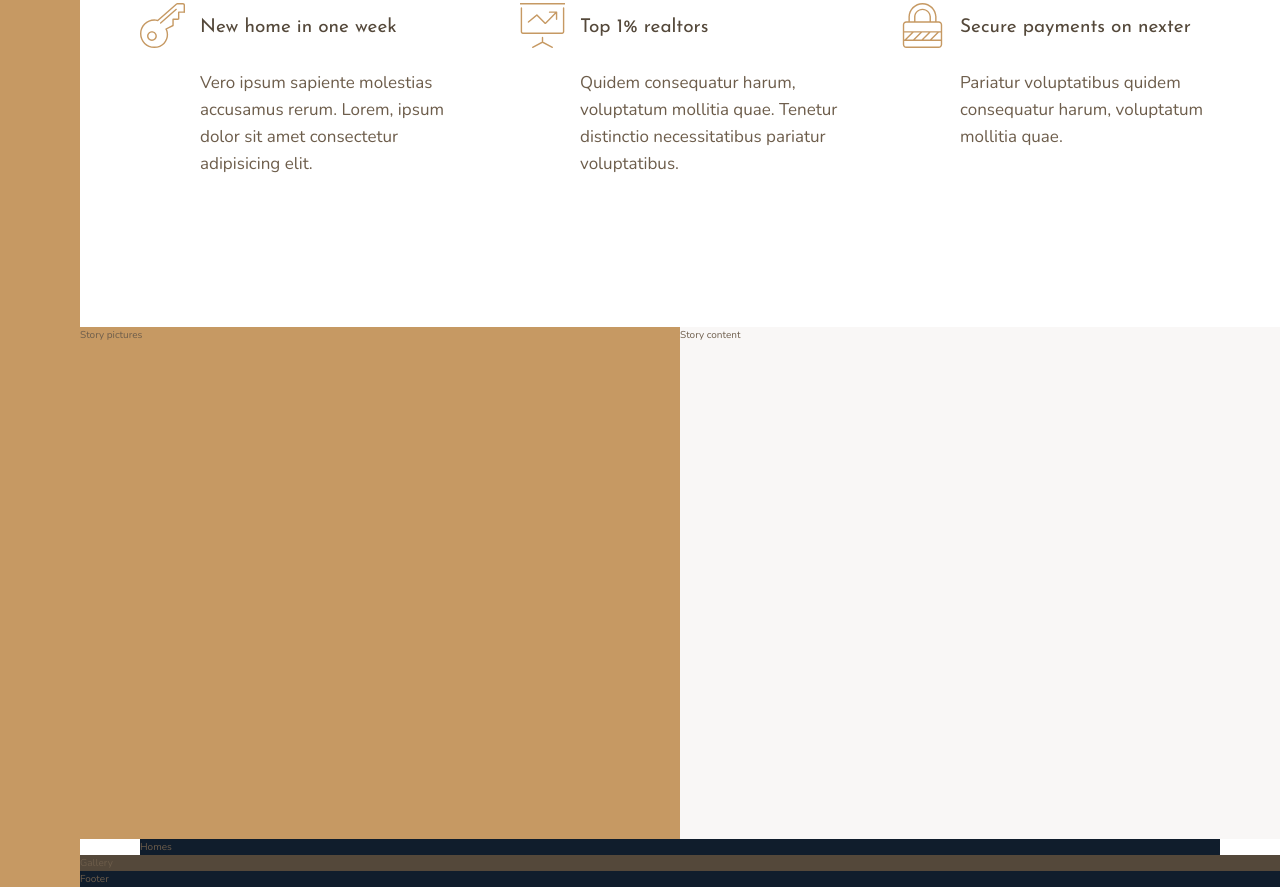
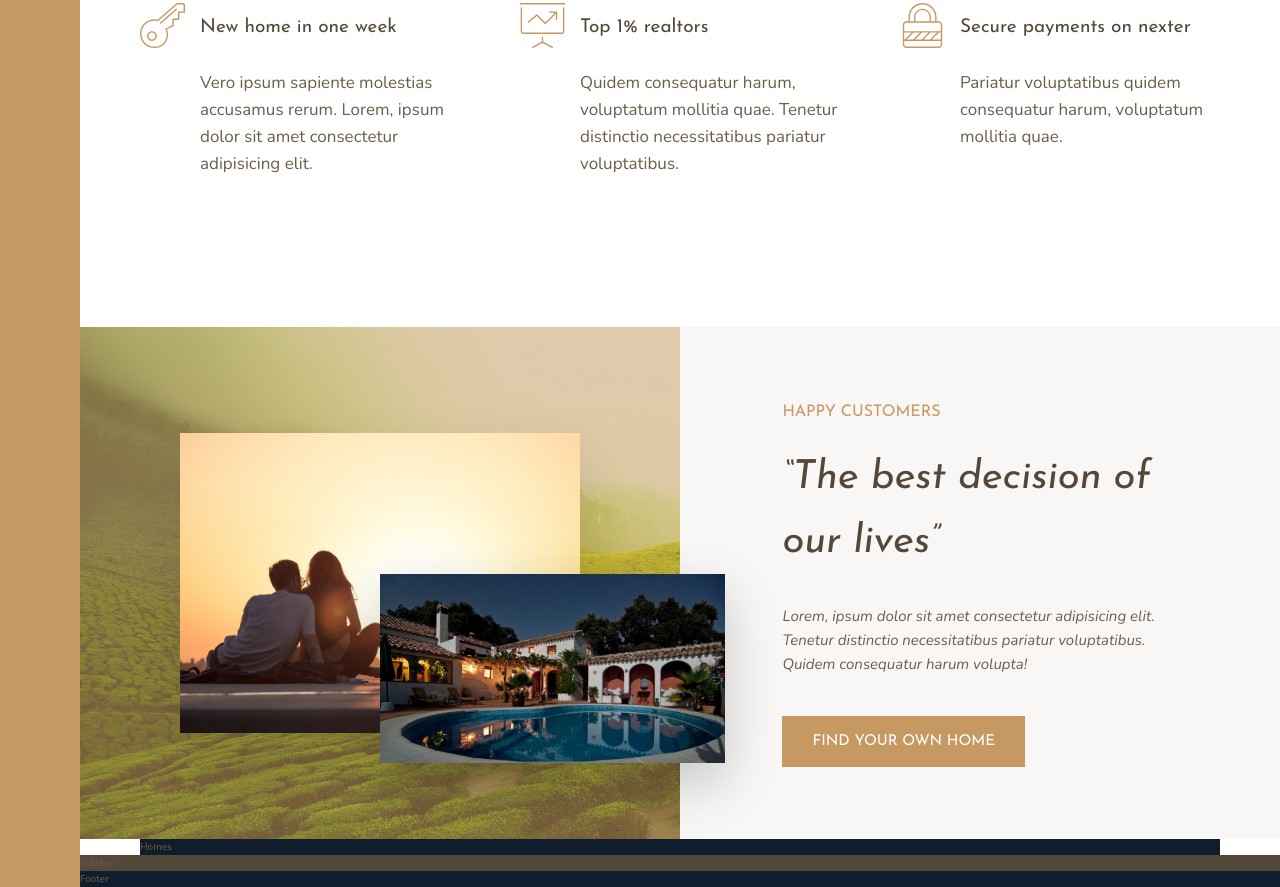
Before and after one commit to narcisabadea/Nexter-Advanced-CSS-Course, a website: page index.html in a window 1280 px wide. Shown: the part 1001-1888 px from the top of the page. Drawn offline with nearby package versions, Linux system fonts and the light colour scheme.

Commit message:
Added story section

```diff
--- a/index.html
+++ b/index.html
@@ -85,8 +85,26 @@
         </p>
       </div>
     </section>
-    <div class="story__pictures">Story pictures</div>
-    <div class="story__content">Story content</div>
+    <div class="story__pictures">
+      <img
+        src="img/story-1.jpeg"
+        alt="Couple with new house"
+        class="story__img--1"
+      />
+      <img src="img/story-2.jpeg" alt="New house" class="story__img--2" />
+    </div>
+    <div class="story__content">
+      <h3 class="heading-3 mb-sm">Happy Customers</h3>
+      <h2 class="heading-2 heading-2--dark mb-md">
+        &ldquo;The best decision of our lives&rdquo;
+      </h2>
+      <p class="story__text">
+        Lorem, ipsum dolor sit amet consectetur adipisicing elit. Tenetur
+        distinctio necessitatibus pariatur voluptatibus. Quidem consequatur
+        harum volupta!
+      </p>
+      <button class="btn">Find your own home</button>
+    </div>
     <section class="homes">Homes</section>
     <section class="gallery">Gallery</section>
     <footer class="footer">Footer</footer>
--- a/sass/_story.scss
+++ b/sass/_story.scss
@@ -2,9 +2,49 @@
   &__pictures {
     background-color: $color-primary;
     grid-column: full-start / col-end 4;
+
+    background-image: linear-gradient(
+        rgba($color-primary, 0.5),
+        rgba($color-primary, 0.5)
+      ),
+      url(../img/back.jpg);
+    background-size: cover;
+
+    display: grid;
+    grid-template-rows: repeat(6, 1fr);
+    grid-template-columns: repeat(6, 1fr);
+    align-items: center;
   }
+
+  &__img--1 {
+    width: 100%;
+    grid-row: 2 / 6;
+    grid-column: 2 / 6;
+    box-shadow: 0 2rem 5rem rgba(#000, 0.1);
+  }
+
+  &__img--2 {
+    width: 115%;
+    grid-row: 4 / 6;
+    grid-column: 4 / 7;
+    z-index: 20;
+    box-shadow: 0 2rem 5rem rgba(#000, 0.2);
+  }
+
   &__content {
     background-color: $color-grey-light-1;
     grid-column: col-start 5 / full-end;
+
+    padding: 6rem 8vw;
+
+    display: grid;
+    align-content: center;
+    justify-items: start;
+  }
+
+  &__text {
+    font-size: 1.5rem;
+    font-style: italic;
+    margin-bottom: 4rem;
   }
 }
--- a/sass/_typography.scss
+++ b/sass/_typography.scss
@@ -8,9 +8,22 @@
 }
 .heading-2 {
   @extend %heading;
+  font-size: 4rem;
+  font-style: italic;
+
+  &--light {
+    color: $color-grey-light-1;
+  }
+
+  &--dark {
+    color: $color-grey-dark-1;
+  }
 }
 .heading-3 {
   @extend %heading;
+  font-size: 1.6rem;
+  color: $color-primary;
+  text-transform: uppercase;
 }
 .heading-4 {
   @extend %heading;
@@ -24,3 +37,33 @@
     color: $color-grey-dark-1;
   }
 }
+
+.btn {
+  background-color: $color-primary;
+  color: #fff;
+  border: none;
+  border-radius: 0;
+  font-family: $font-display;
+  font-size: 1.5rem;
+  text-transform: uppercase;
+  padding: 1.8rem 3rem;
+  cursor: pointer;
+  transition: all 0.2s;
+
+  &:hover {
+    background-color: $color-primary-dark;
+  }
+}
+
+.mb-sm {
+  margin-bottom: 2rem;
+}
+.mb-md {
+  margin-bottom: 3rem;
+}
+.mb-lg {
+  margin-bottom: 4rem;
+}
+.mb-hg {
+  margin-bottom: 8rem;
+}
```
Also changed, not shown: css/style.css.
